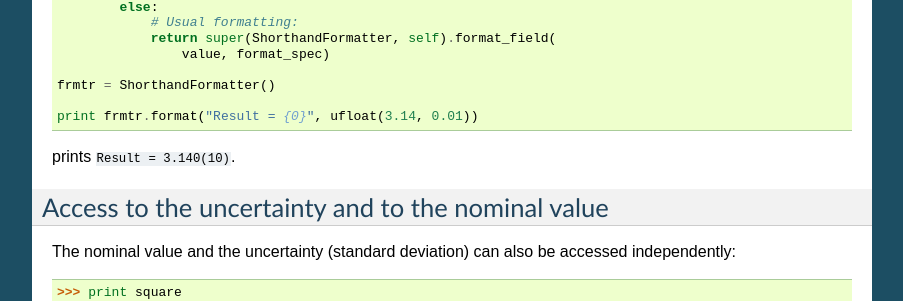
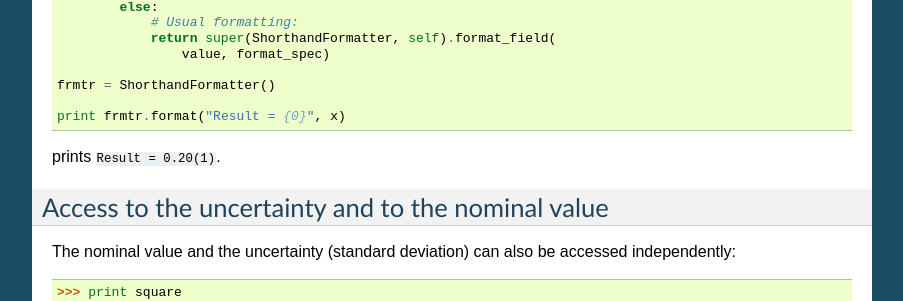
Before and after one commit to lmfit/uncertainties, a Sphinx documentation site: the page built from doc/user_guide.rst, in a window 1280 px wide and 900 px high, scrolled down 3695 px. Shown: the part 151-452 px from the top of the window, without its empty margins (198-1101 px from the left). Built offline with Sphinx 7.4.7, drawn with Linux system fonts in a browser that asks for light colours; the version number is read from the project's files by our own code.

Commit message:
Shorter example (more to the point, which is that using a formatter is not too expensive).

```diff
--- a/doc/user_guide.rst
+++ b/doc/user_guide.rst
@@ -258,9 +258,9 @@ use the shorthand notation for numbers with uncertainties:
 
    frmtr = ShorthandFormatter()
 
-   print frmtr.format("Result = {0}", ufloat(3.14, 0.01))
+   print frmtr.format("Result = {0}", x)
 
-prints ``Result = 3.140(10)``.
+prints ``Result = 0.20(1)``.
 
 
 .. index::
```
